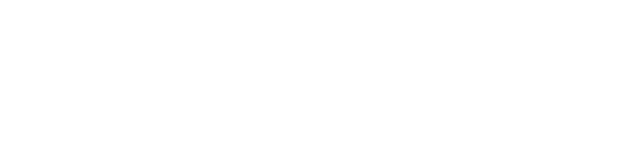
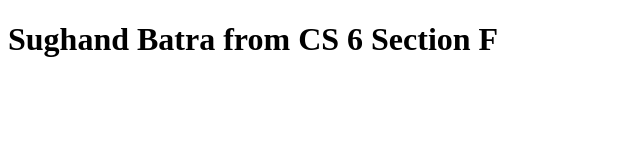
Before and after one commit to sughandbatra/EAD, a plain HTML site: page index.html in a window 1280 px wide. Shown: the whole page, without its empty margins (0-640 px from the left). Drawn offline with Linux system fonts and the light colour scheme.

Commit message:
modified index.html file

```diff
--- a/index.html
+++ b/index.html
@@ -6,6 +6,7 @@
     <title>Document</title>
 </head>
 <body>
+    <h1>Sughand Batra from CS 6 Section F </h1>
 
 </body>
 </html>
```
